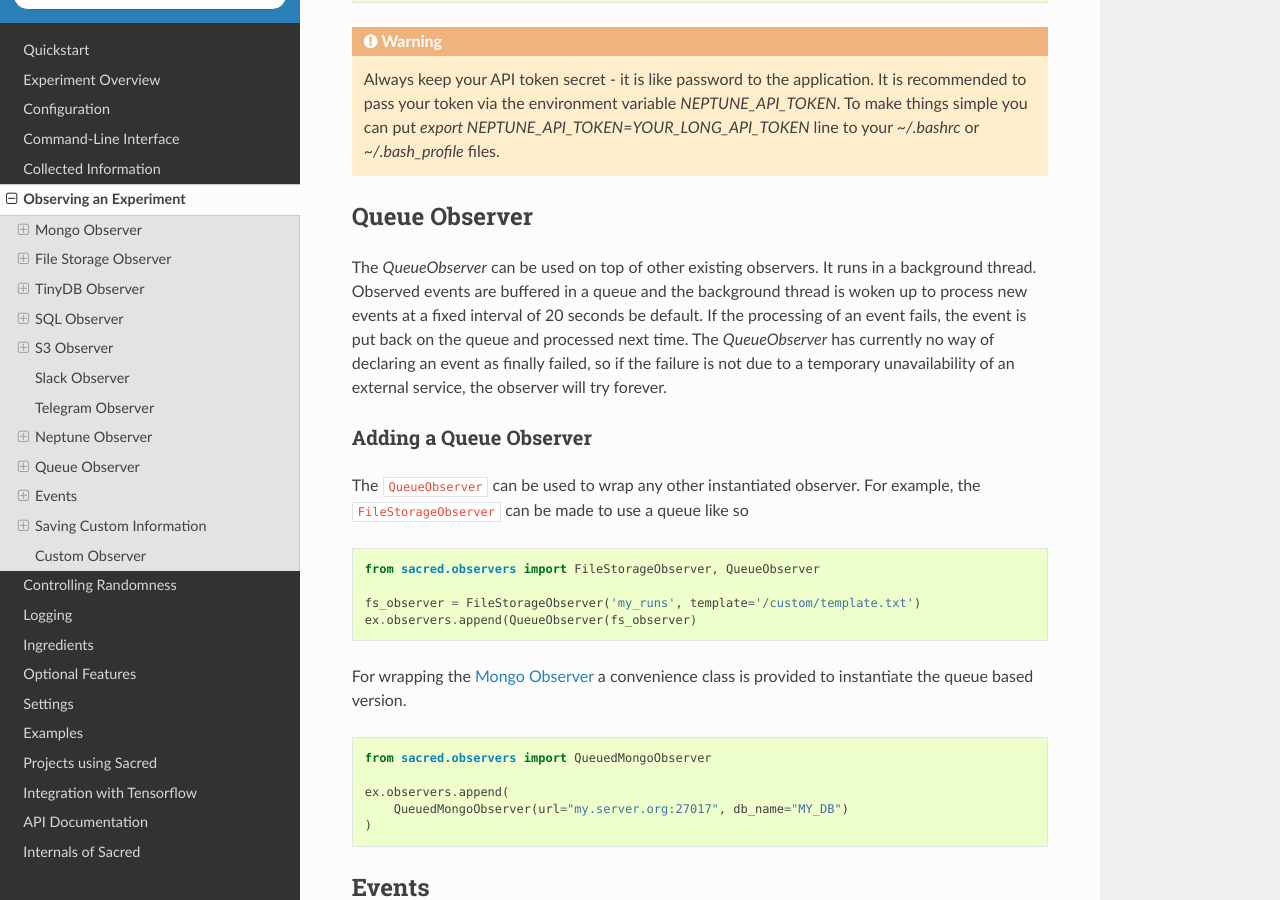
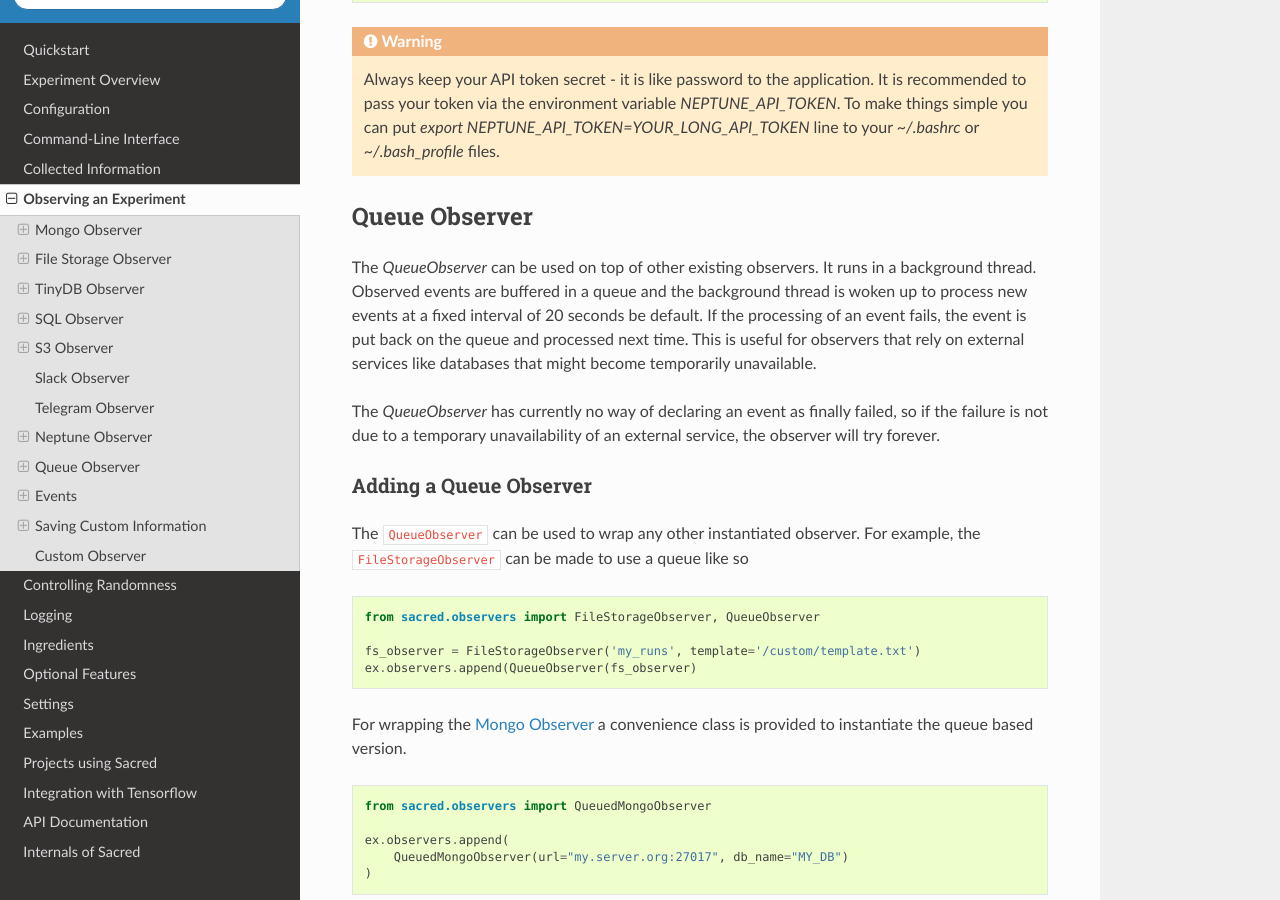
Before and after one commit to IDSIA/sacred, a Sphinx documentation site: the page built from docs/observers.rst, in a window 1280 px wide and 900 px high, scrolled down 15829 px. Built offline with Sphinx 7.4.7 and the Read the Docs theme 2.0.0, drawn with Linux system fonts in a browser that asks for light colours; the version number is read from the project's files by our own code.

Commit message:
Add usecase

```diff
--- a/docs/observers.rst
+++ b/docs/observers.rst
@@ -786,7 +786,11 @@ It runs in a background thread. Observed events
 are buffered in a queue and the background thread is woken up to process
 new events at a fixed interval of 20 seconds be default.
 If the processing of an event fails, the event is put back on the queue
-and processed next time. The `QueueObserver` has currently no way
+and processed next time. This is useful for observers that rely on
+external services like databases that might become temporarily
+unavailable.
+
+The `QueueObserver` has currently no way
 of declaring an event as finally failed, so if the failure is not
 due to a temporary unavailability of an external service, the observer
 will try forever.
```
Also changed, not shown: 1 other file.
